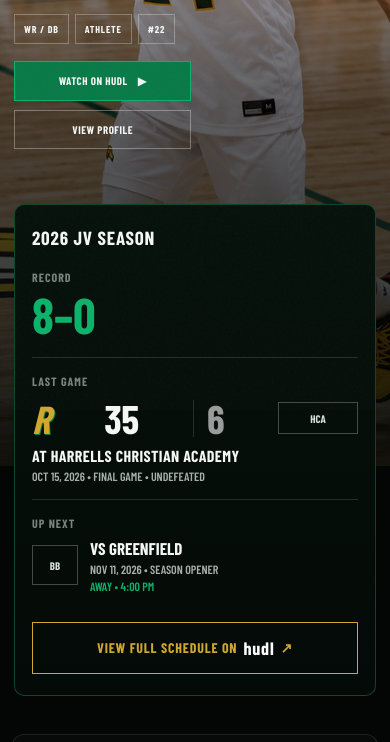
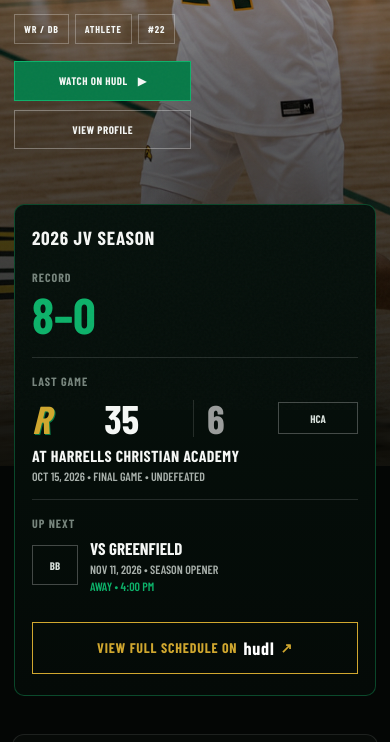
Before and after one commit to ShonMoney1/shonjohnson-site, a plain HTML site: page index.html in a window 390 px wide. Shown: the part 434-1176 px from the top of the page. Drawn offline with nearby package versions, Linux system fonts and the light colour scheme; no server answers; a web font is replaced by a local one.

Commit message:
Center Shon and reveal his face in the hero

```diff
--- a/index.html
+++ b/index.html
@@ -11,7 +11,7 @@
   <link rel="preconnect" href="https://fonts.googleapis.com">
   <link rel="preconnect" href="https://fonts.gstatic.com" crossorigin>
   <link href="https://fonts.googleapis.com/css2?family=Archivo+Black&family=Barlow+Condensed:wght@400;500;600;700;800&family=Inter:wght@400;500;600&display=swap" rel="stylesheet">
-  <link rel="stylesheet" href="styles.css?v=hero-basketball-20261123-v2" />
+  <link rel="stylesheet" href="styles.css?v=hero-basketball-20261123-v3" />
 </head>
 <body>
 <div class="grain" aria-hidden="true"></div>
--- a/styles.css
+++ b/styles.css
@@ -763,13 +763,16 @@ body.video-modal-open{overflow:hidden}
 }
 
 
-/* Current homepage hero: Shon's basketball action photo. */
+/* Current homepage hero: center Shon and keep his face visible. */
 .hero-photo {
   background-image: url("assets/hero-basketball-defense.jpg") !important;
-  background-size: cover !important;
-  background-position: 50% 46% !important;
+  background-size: 125% auto !important;
+  background-position: 0% 12% !important;
   filter: saturate(.94) contrast(1.04) !important;
 }
 @media (max-width: 700px) {
-  .hero-photo { background-position: 34% 44% !important; }
+  .hero-photo {
+    background-size: auto 100% !important;
+    background-position: 30% center !important;
+  }
 }
```
